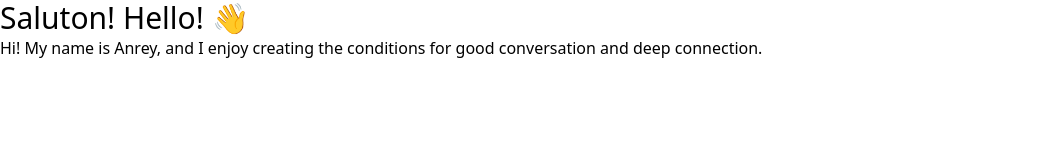
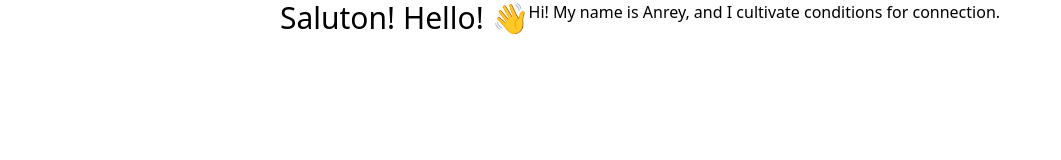
Before and after one commit to anreyw/anrey.wang, an Eleventy site: page index.html in a window 1280 px wide. Shown: the whole page, without its empty margins (0-1061 px from the left). Built offline with nearby package versions, Linux system fonts and the light colour scheme; Eleventy itself is replaced by a stand-in of ours; files that its build step writes are made by us from their sources.

Commit message:
Test Tailwind CSS build

```diff
--- a/index.html
+++ b/index.html
@@ -5,11 +5,8 @@
     <meta name="viewport" content="width=device-width, initial-scale=1.0" />
     <link href="./output.css" rel="stylesheet" />
   </head>
-  <body>
+  <body class="flex justify-center">
     <h1 class="text-3xl">Saluton! Hello! 👋</h1>
-    <p>
-      Hi! My name is Anrey, and I enjoy creating the conditions for good
-      conversation and deep connection.
-    </p>
+    <p>Hi! My name is Anrey, and I cultivate conditions for connection.</p>
   </body>
 </html>
```
Also changed, not shown: output.css.
